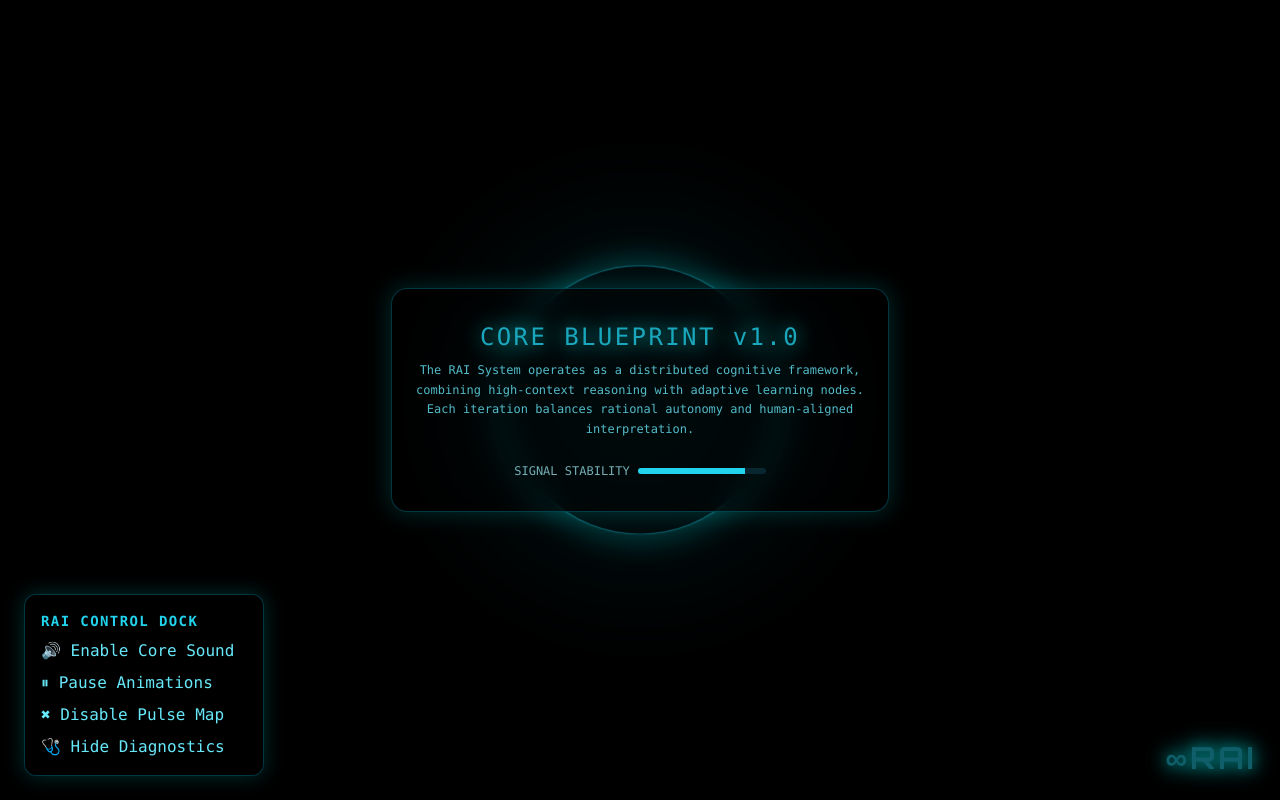
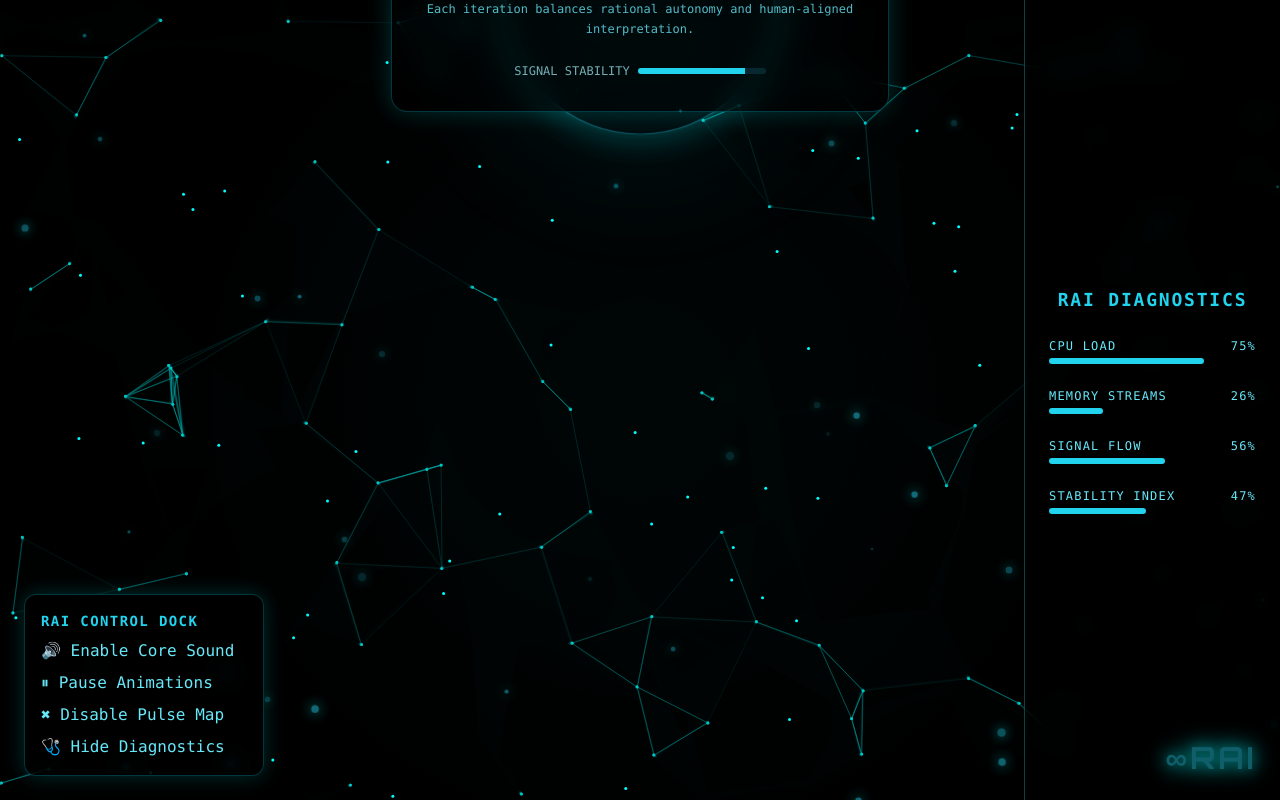
Before and after one commit to RazVany1/raiai.systems, a Next.js app: page /blueprint in a window 1280 px wide. Built offline with nearby package versions, Linux system fonts and the light colour scheme.

Commit message:
Update page.tsx

```diff
--- a/app/blueprint/page.tsx
+++ b/app/blueprint/page.tsx
@@ -2,17 +2,36 @@
 import { useState } from "react";
 import IntelligenceCore from "../../components/IntelligenceCore";
 import ControlDock from "../../components/ControlDock";
+import DiagnosticsSidebar from "../../components/DiagnosticsSidebar";
+import BlueprintScene from "../../components/BlueprintScene";
+import PulseMap from "../../components/PulseMap";
+import ModuleGrid from "../../components/ModuleGrid";
 
 export default function BlueprintPage() {
   const [coreSoundEnabled, setCoreSoundEnabled] = useState(false);
 
   return (
     <main className="relative min-h-screen bg-black overflow-hidden text-cyan-400 font-mono">
-      <IntelligenceCore coreSoundEnabled={coreSoundEnabled} />
+      {/* STRATURILE VIZUALE */}
+      <div className="absolute inset-0 z-0">
+        <BlueprintScene />
+        <PulseMap />
+        <ModuleGrid />
+      </div>
 
-      {/* DOCK fixat în față */}
-      <div className="absolute bottom-6 left-6 z-[99999]">
+      {/* CONȚINUT PRINCIPAL */}
+      <div className="relative z-10 flex items-center justify-center h-full">
+        <IntelligenceCore coreSoundEnabled={coreSoundEnabled} />
+      </div>
+
+      {/* CONTROL DOCK (STÂNGA JOS) */}
+      <div className="absolute bottom-6 left-6 z-50">
         <ControlDock onToggleCoreSound={setCoreSoundEnabled} />
+      </div>
+
+      {/* DIAGNOSTICS (DREAPTA SUS) */}
+      <div className="absolute top-6 right-6 z-40">
+        <DiagnosticsSidebar />
       </div>
     </main>
   );
```
